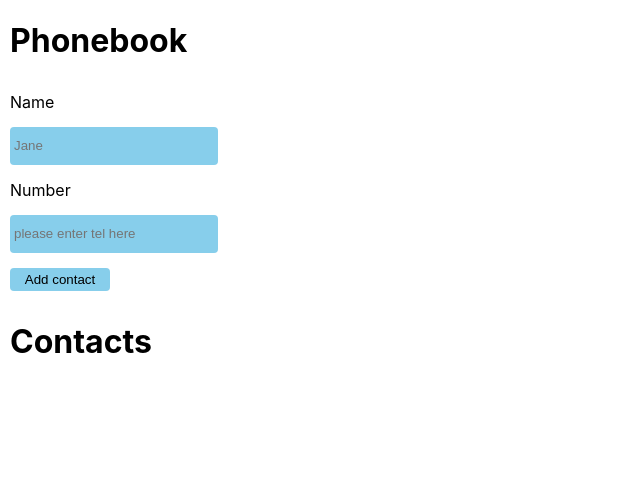
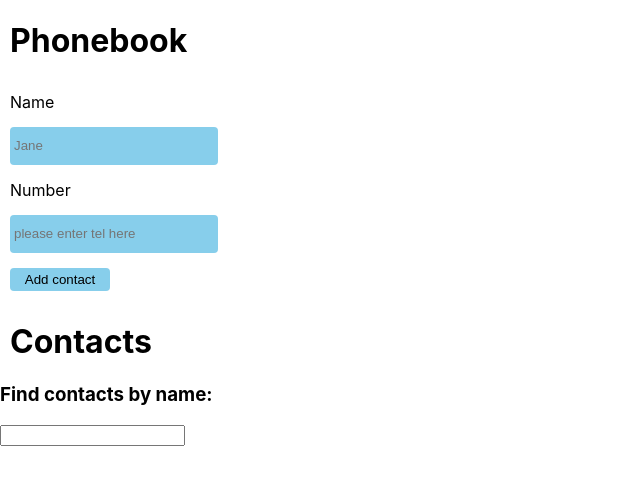
Before and after one commit to Rhilim/goit-react-hw-02-phonebook, a React (Create React App) app: page / in a window 1280 px wide. Shown: the top 484 px of the page, without its empty margins (0-640 px from the left). Built offline with nearby package versions, Linux system fonts and the light colour scheme.

Commit message:
tasl 3 done

```diff
--- a/src/components/App.jsx
+++ b/src/components/App.jsx
@@ -5,6 +5,7 @@ import { PhoneBook } from './PhoneBook/PhoneBook';
 export class App extends Component {
   state = {
     contacts: [],
+    filter: '',
     name: '',
     number: '',
   };
@@ -17,12 +18,21 @@ export class App extends Component {
     });
   };
 
+  changeFilter = newValue => {
+    this.setState({
+      filter: newValue,
+    })
+    // console.log(newValue)
+  };
+
   render() {
+    const { contacts, filter } = this.state;
 
+    const visibleNames = contacts.filter(contact => contact.name.toLowerCase().includes(filter.toLocaleLowerCase()))
     return (
       <>
         <PhoneBook onAdd={this.addName} />
-        <Contacts array={this.state.contacts}/>
+        <Contacts array={visibleNames} filter={filter} onChangeFilter={this.changeFilter}/>
       </>
     );
   }
--- a/src/components/Contacts/Contacts.jsx
+++ b/src/components/Contacts/Contacts.jsx
@@ -1,10 +1,12 @@
 import { StyledTitle } from 'components/PhoneBook/PhoneBook.styled';
 
 
-export const Contacts = ({ array }) => {
+export const Contacts = ({ array, filter, onChangeFilter }) => {
   return (
     <>
       <StyledTitle>Contacts</StyledTitle>
+      <h3>Find contacts by name:</h3>
+      <input type="text" value={filter} onChange={e => onChangeFilter(e.target.value)}/>
       <ul>
         {array.map(el => (
           <li>{el.name}: {el.number}</li>
--- a/src/components/PhoneBook/PhoneBook.jsx
+++ b/src/components/PhoneBook/PhoneBook.jsx
@@ -21,7 +21,7 @@ export const PhoneBook = ({ onAdd }) => {
         }}
         onSubmit={(values, actions) => {
           console.log(values)
-          onAdd({ ...values, id: nanoid() });
+          onAdd({...values, id: nanoid()} );
           actions.resetForm();
         }}
       >
```
